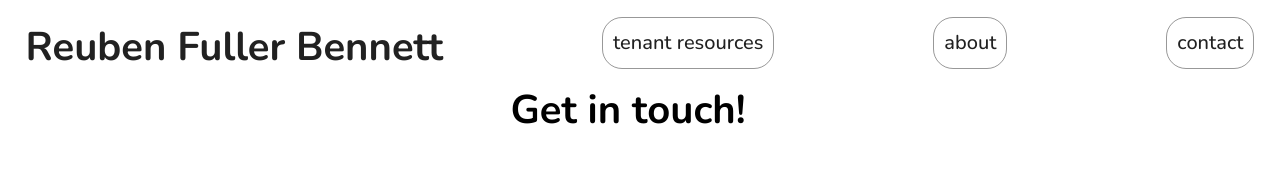
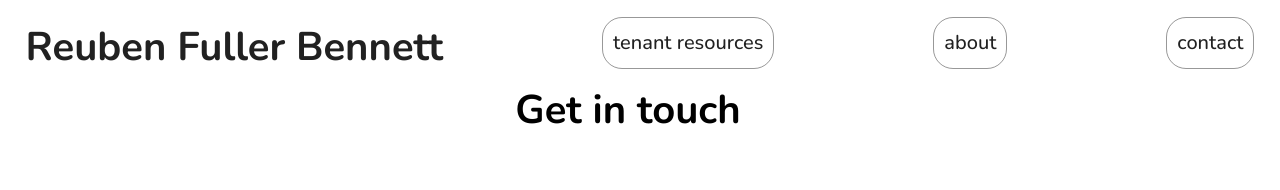
Before and after one commit to maemay85/projectRFB, a React (Vite) app: page /contact in a window 1280 px wide. Shown: the top 190 px of the page. Built offline with nearby package versions, Linux system fonts and the light colour scheme.

Commit message:
just got rid of an exclamation mark

```diff
--- a/src/components/Contact.jsx
+++ b/src/components/Contact.jsx
@@ -12,7 +12,7 @@ function Contact() {
     <>
       <ColumnContainer id="contact" width="95vw">
 
-          <h1>Get in touch!</h1>
+          <h1>Get in touch</h1>
         <RowContainer margin="3rem 0 0 0" id="contacts-list">
 
 
```
